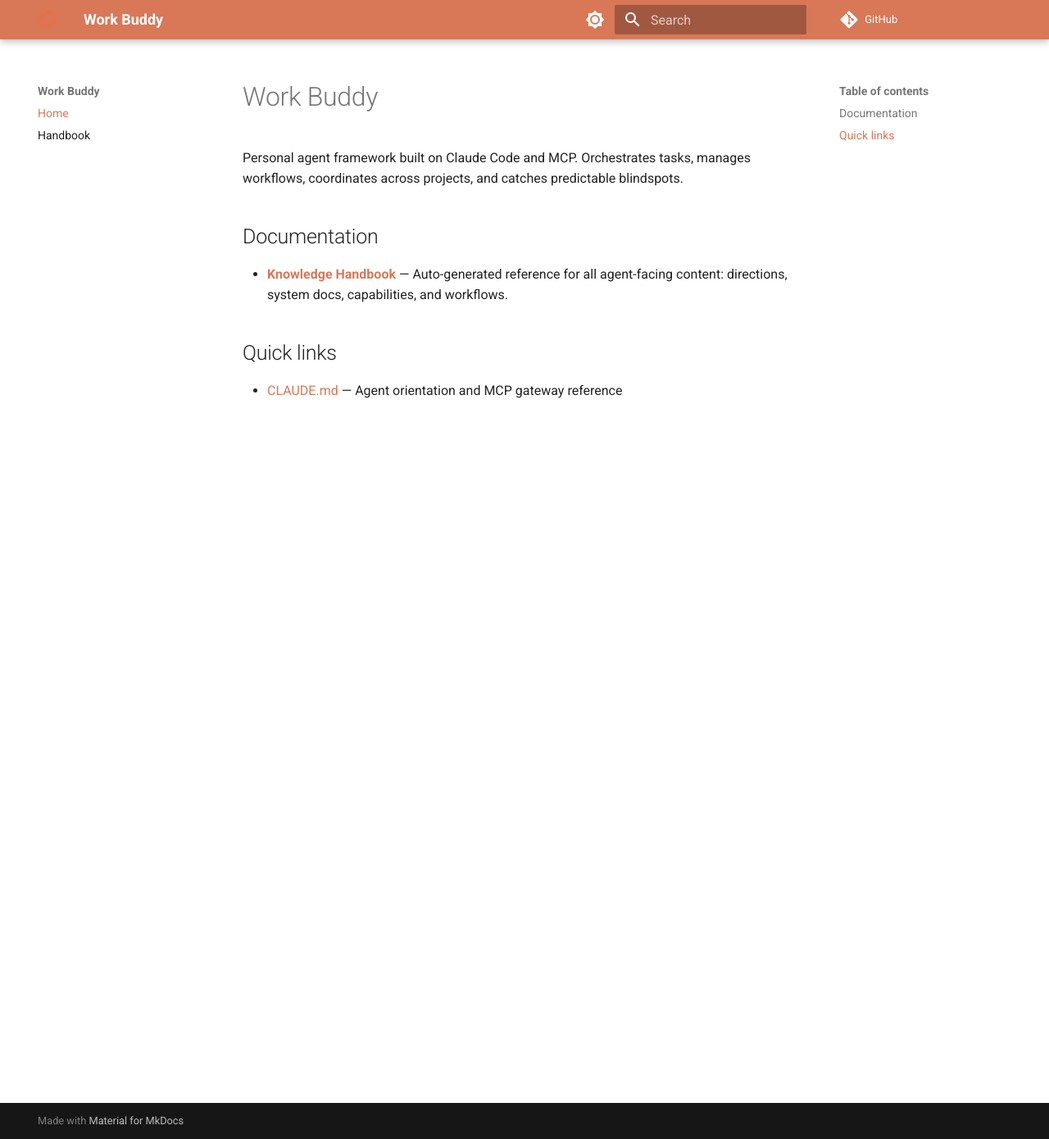
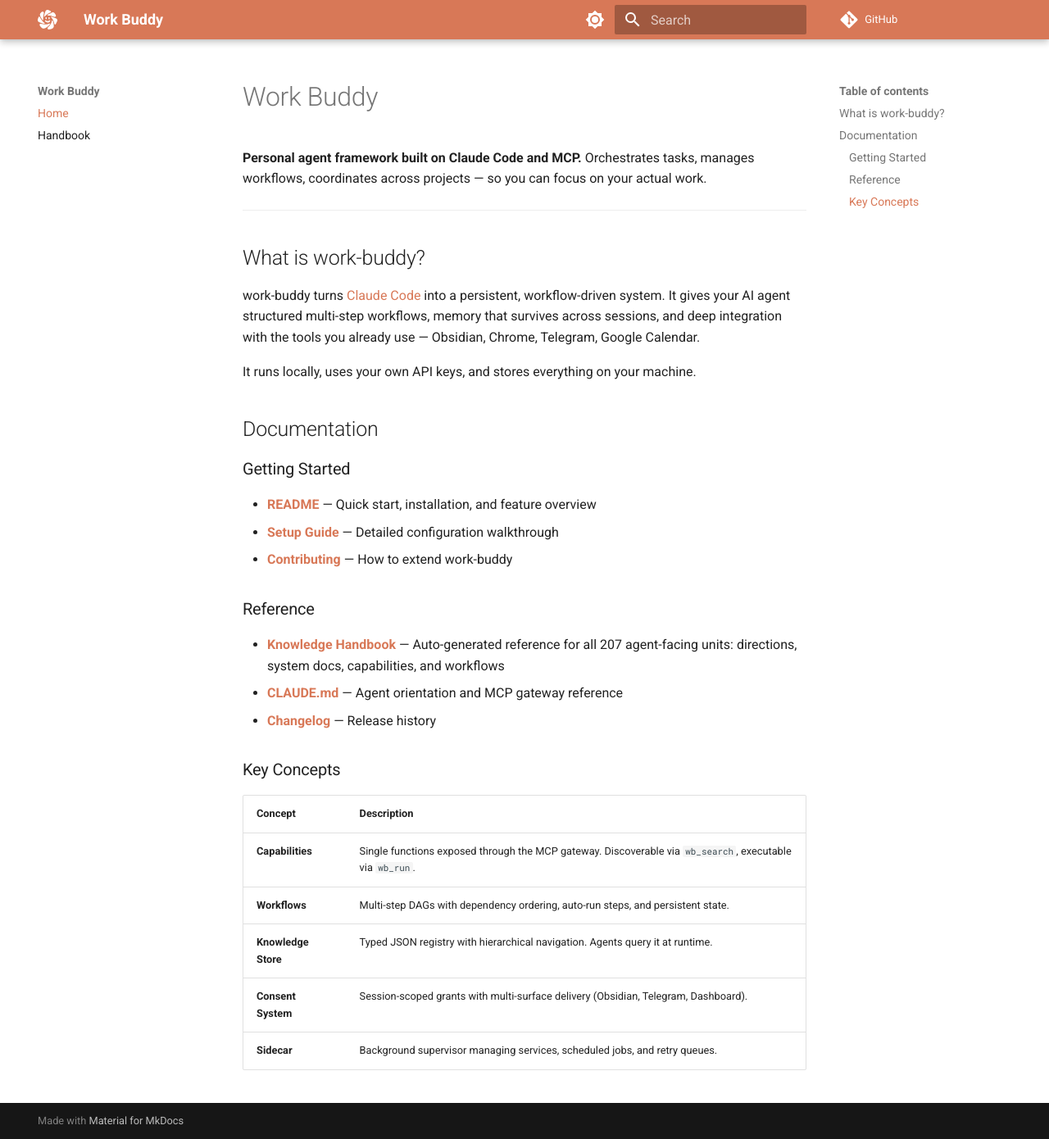
Before and after one commit to KadenMc/work-buddy, an MkDocs documentation site: the page built from docs/index.md, in a window 1280 px wide and 1390 px high. Shown: the whole window at 82% size. Built offline with MkDocs 1.6.1 and Material for MkDocs 9.7.7, drawn with Linux system fonts in a browser that asks for light colours; comment, search, counter and statistics services are not loaded.

Commit message:
Docs site: dark mode default, white logo, improved home page, code formatting
- Add white logo SVG for visibility against the orange nav bar
- Default to dark (slate) scheme, respect system preference via media queries
- Rewrite docs/index.md with better orientation, key concepts table, and
  links to README, setup guide, contributing, changelog
- Add post-processor in docs_gen.py to wrap MCP calls in backtick code spans

```diff
--- a/docs/index.md
+++ b/docs/index.md
@@ -1,11 +1,35 @@
 # Work Buddy
 
-Personal agent framework built on Claude Code and MCP. Orchestrates tasks, manages workflows, coordinates across projects, and catches predictable blindspots.
+**Personal agent framework built on Claude Code and MCP.** Orchestrates tasks, manages workflows, coordinates across projects — so you can focus on your actual work.
+
+---
+
+## What is work-buddy?
+
+work-buddy turns [Claude Code](https://docs.anthropic.com/en/docs/claude-code) into a persistent, workflow-driven system. It gives your AI agent structured multi-step workflows, memory that survives across sessions, and deep integration with the tools you already use — Obsidian, Chrome, Telegram, Google Calendar.
+
+It runs locally, uses your own API keys, and stores everything on your machine.
 
 ## Documentation
 
-- **[Knowledge Handbook](handbook/index.md)** — Auto-generated reference for all agent-facing content: directions, system docs, capabilities, and workflows.
+### Getting Started
 
-## Quick links
+- **[README](https://github.com/KadenMc/work-buddy#readme)** — Quick start, installation, and feature overview
+- **[Setup Guide](https://github.com/KadenMc/work-buddy/blob/main/SETUP.md)** — Detailed configuration walkthrough
+- **[Contributing](https://github.com/KadenMc/work-buddy/blob/main/CONTRIBUTING.md)** — How to extend work-buddy
 
-- [CLAUDE.md](https://github.com/KadenMc/work-buddy/blob/main/CLAUDE.md) — Agent orientation and MCP gateway reference
+### Reference
+
+- **[Knowledge Handbook](handbook/index.md)** — Auto-generated reference for all 207 agent-facing units: directions, system docs, capabilities, and workflows
+- **[CLAUDE.md](https://github.com/KadenMc/work-buddy/blob/main/CLAUDE.md)** — Agent orientation and MCP gateway reference
+- **[Changelog](https://github.com/KadenMc/work-buddy/blob/main/CHANGELOG.md)** — Release history
+
+### Key Concepts
+
+| Concept | Description |
+|---------|-------------|
+| **Capabilities** | Single functions exposed through the MCP gateway. Discoverable via `wb_search`, executable via `wb_run`. |
+| **Workflows** | Multi-step DAGs with dependency ordering, auto-run steps, and persistent state. |
+| **Knowledge Store** | Typed JSON registry with hierarchical navigation. Agents query it at runtime. |
+| **Consent System** | Session-scoped grants with multi-surface delivery (Obsidian, Telegram, Dashboard). |
+| **Sidecar** | Background supervisor managing services, scheduled jobs, and retry queues. |
--- a/mkdocs.yml
+++ b/mkdocs.yml
@@ -4,7 +4,7 @@
 
 theme:
   name: material
-  logo: logo.svg
+  logo: logo_white.svg
   favicon: logo.svg
   features:
     - navigation.instant
@@ -15,18 +15,20 @@
     - search.highlight
     - content.code.copy
   palette:
-    - scheme: default
+    - media: "(prefers-color-scheme: dark)"
+      scheme: slate
+      primary: custom
+      accent: custom
+      toggle:
+        icon: material/brightness-4
+        name: Switch to light mode
+    - media: "(prefers-color-scheme: light)"
+      scheme: default
       primary: custom
       accent: custom
       toggle:
         icon: material/brightness-7
         name: Switch to dark mode
-    - scheme: slate
-      primary: custom
-      accent: custom
-      toggle:
-        icon: material/brightness-4
-        name: Switch to light mode
 
 extra_css:
   - stylesheets/extra.css
```
Also changed, not shown: docs/logo_white.svg (added), 1 other file.
